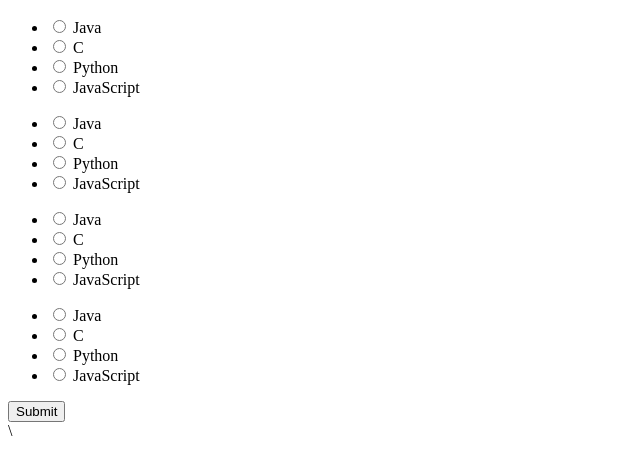
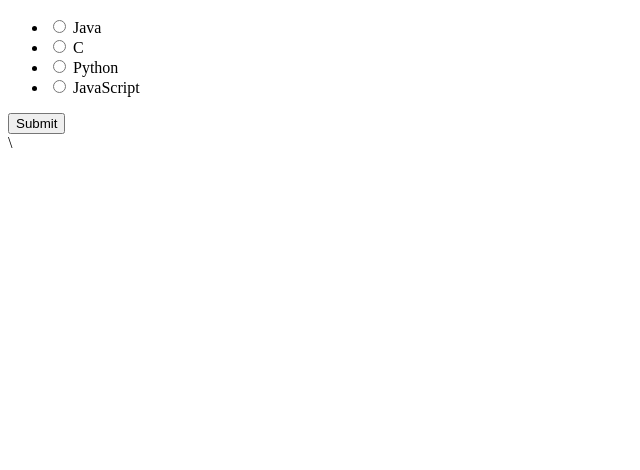
Before and after one commit to acciojob/quiz-Sonu34668, a website: page main.html in a window 1280 px wide. Shown: the part 50-520 px from the top of the page, without its empty margins (0-640 px from the left). Drawn offline with Linux system fonts and the light colour scheme.

Commit message:
created a submission

```diff
--- a/main.html
+++ b/main.html
@@ -29,60 +29,7 @@
 			<label for="d" id="d_text">JavaScript</label>
 		</li>
 	</ul>
-		<ul>
-		<li>
-			<input type="radio" name="answer" id="a" class="answer">
-			<label for="a" id="a_text">Java</label>
-		</li>
-		<li>
-			<input type="radio" name="answer" id="b" class="answer">
-			<label for="b" id="b_text">C</label>
-		</li>
-		<li>
-			<input type="radio" name="answer" id="c" class="answer">
-			<label for="c" id="c_text">Python</label>
-		</li>
-		<li>
-			<input type="radio" name="answer" id="d" class="answer">
-			<label for="d" id="d_text">JavaScript</label>
-		</li>
-	</ul>
-		<ul>
-		<li>
-			<input type="radio" name="answer" id="a" class="answer">
-			<label for="a" id="a_text">Java</label>
-		</li>
-		<li>
-			<input type="radio" name="answer" id="b" class="answer">
-			<label for="b" id="b_text">C</label>
-		</li>
-		<li>
-			<input type="radio" name="answer" id="c" class="answer">
-			<label for="c" id="c_text">Python</label>
-		</li>
-		<li>
-			<input type="radio" name="answer" id="d" class="answer">
-			<label for="d" id="d_text">JavaScript</label>
-		</li>
-	</ul>
-		<ul>
-		<li>
-			<input type="radio" name="answer" id="a" class="answer">
-			<label for="a" id="a_text">Java</label>
-		</li>
-		<li>
-			<input type="radio" name="answer" id="b" class="answer">
-			<label for="b" id="b_text">C</label>
-		</li>
-		<li>
-			<input type="radio" name="answer" id="c" class="answer">
-			<label for="c" id="c_text">Python</label>
-		</li>
-		<li>
-			<input type="radio" name="answer" id="d" class="answer">
-			<label for="d" id="d_text">JavaScript</label>
-		</li>
-	</ul>
+
 	</div>
 	 <button id="submit">Submit</button>
  </div>
```
